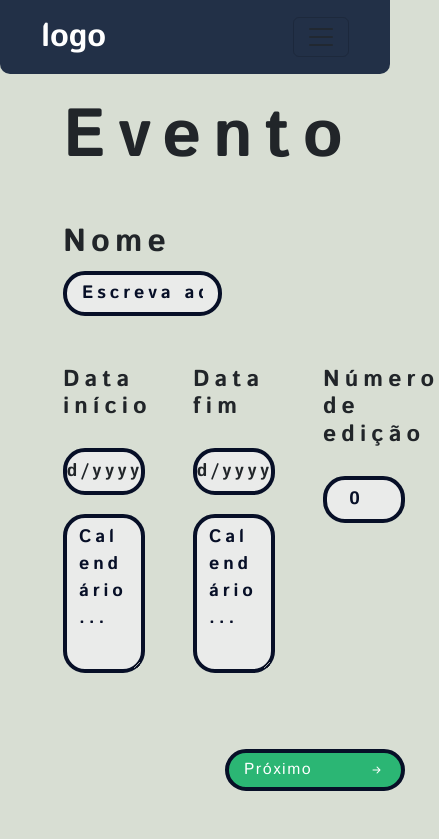
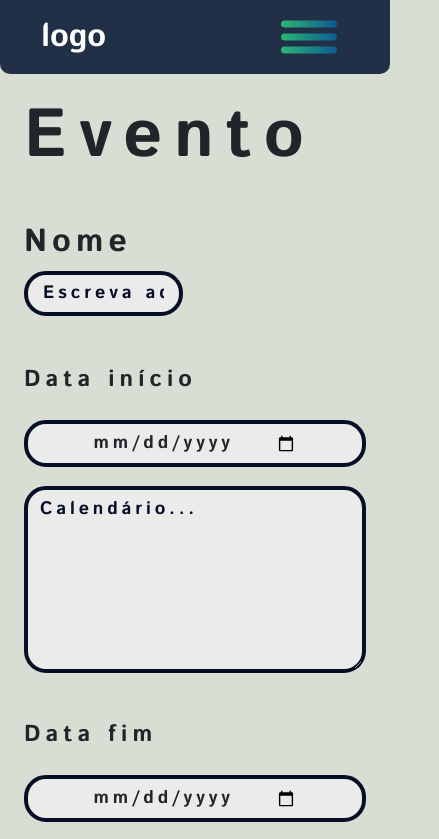
Before and after one commit to DaGitFella/gameficacao-secit.client, an Angular app: page /event in a window 390 px wide. Shown: the top 839 px of the page, 439 px wide, since content can reach past the window. Built offline with nearby package versions, Linux system fonts and the light colour scheme.

Commit message:
still working on the responsive

```diff
--- a/src/app/components/header/header.component.css
+++ b/src/app/components/header/header.component.css
@@ -9,6 +9,10 @@
 
 .navbar .navbar-brand {
   font-size: 2rem ;
+}
+
+.navbar-toggler {
+  border: none;
 }
 
 .navbar-nav {
--- a/src/app/components/header/header.component.html
+++ b/src/app/components/header/header.component.html
@@ -3,7 +3,7 @@
     <a class="navbar-brand" routerLink="/">logo</a>
     <button class="navbar-toggler" type="button" data-bs-toggle="collapse" data-bs-target="#navbarNavAltMarkup"
             aria-controls="navbarNavAltMarkup" aria-expanded="false" aria-label="Toggle navigation">
-      <span class="navbar-toggler-icon"></span>
+      <span><img src="botao_legal_nav.png" alt=""> </span>
     </button>
     <div class="navbar-nav">
       <a class="nav-link">Sobre</a>
--- a/src/app/components/pages/event/event.component.css
+++ b/src/app/components/pages/event/event.component.css
@@ -19,7 +19,7 @@
   margin-bottom: 40px;
 }
 
-.col-4 {
+.col-md-4 {
   gap: 19px;
   min-height: 307px;
 }
@@ -59,3 +59,9 @@
   width: 180px;
   margin-top: 76px;
 }
+
+@media (max-width: 990px) {
+  .btn {
+    margin-top: 0;
+  }
+}
--- a/src/app/components/pages/event/event.component.html
+++ b/src/app/components/pages/event/event.component.html
@@ -1,4 +1,4 @@
-<section class="container">
+<section class="container-md">
   <div class="row">
     <div class="col">
       <h1 class="fw-bolder title">Evento</h1>
@@ -10,18 +10,18 @@
       <input class="event-input" name="Name" placeholder="Escreva aqui">
     </div>
   </div>
-  <div class="row gx-5">
-    <div class="col-4 d-flex flex-column">
+  <div class="row g-5">
+    <div class="col-md-4 d-flex flex-column">
       <h3 class="fw-bolder info-spacing">Data início</h3>
       <input type="date" class="form-control d-flex justify-content-center text-spacing fw-bolder">
       <textarea class="form-control h-100" placeholder="Calendário..."></textarea>
     </div>
-    <div class="col-4 d-flex flex-column">
+    <div class="col-md-4 d-flex flex-column">
       <h3 class="fw-bolder info-spacing">Data fim</h3>
       <input type="date" class="form-control d-flex justify-content-center text-spacing fw-bolder">
       <textarea class="form-control h-100" placeholder="Calendário..."></textarea>
     </div>
-    <div class="col-4 d-flex flex-column">
+    <div class="col-md-4 d-flex flex-column">
       <h3 class="fw-bolder info-spacing">Número de edição</h3>
       <input type="number" placeholder="0" class="form-control d-flex justify-content-center text-spacing fw-bolder text-center">
     </div>
--- a/src/app/components/side-bar/side-bar.component.css
+++ b/src/app/components/side-bar/side-bar.component.css
@@ -56,8 +56,7 @@
   }
 }
 
-
-@media (max-width: 767px) {
+@media (max-width: 1000px) {
   .sidebar {
     display: none;
   }
```
Also changed, not shown: public/botao_legal_nav.png (added).
